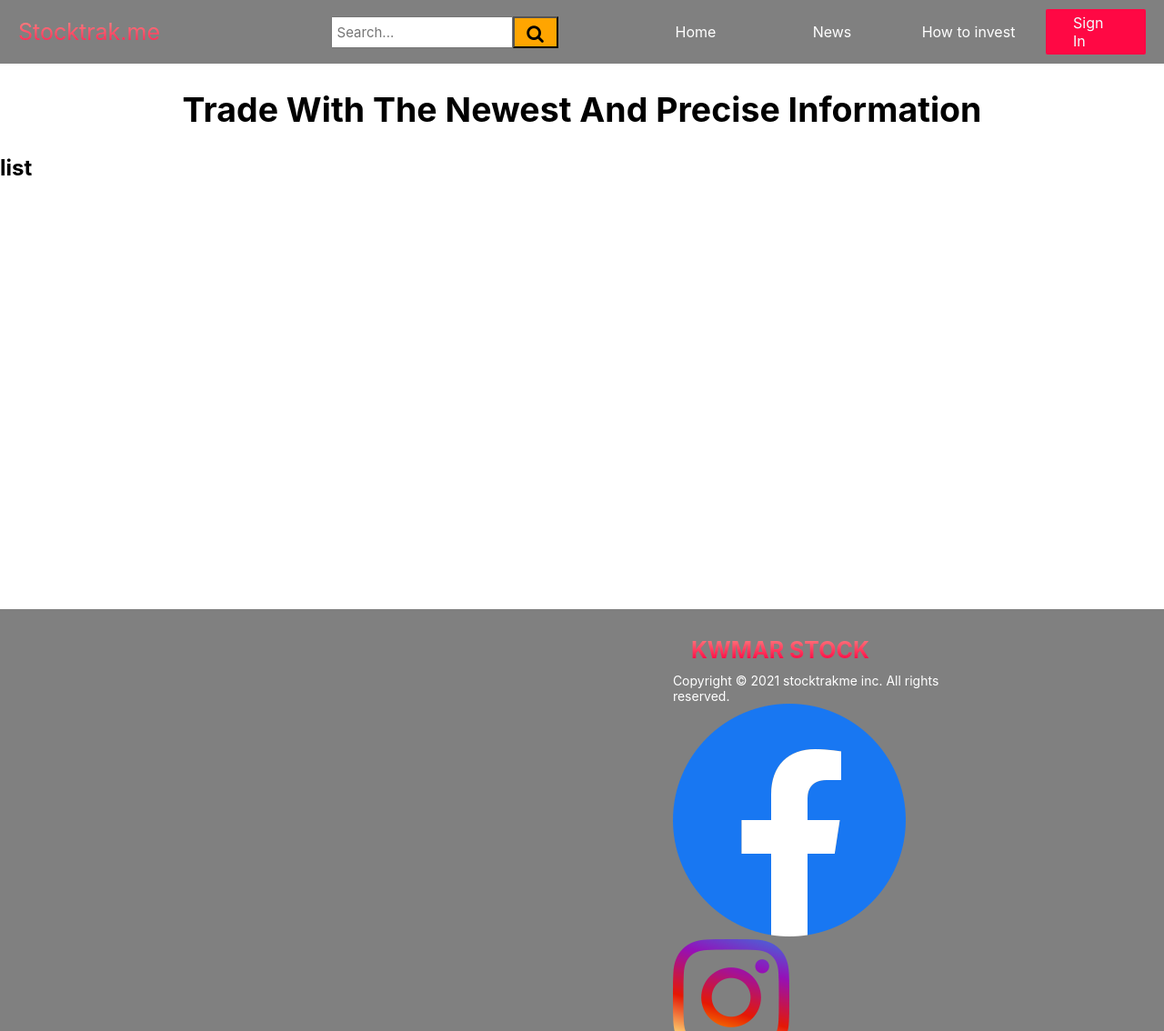
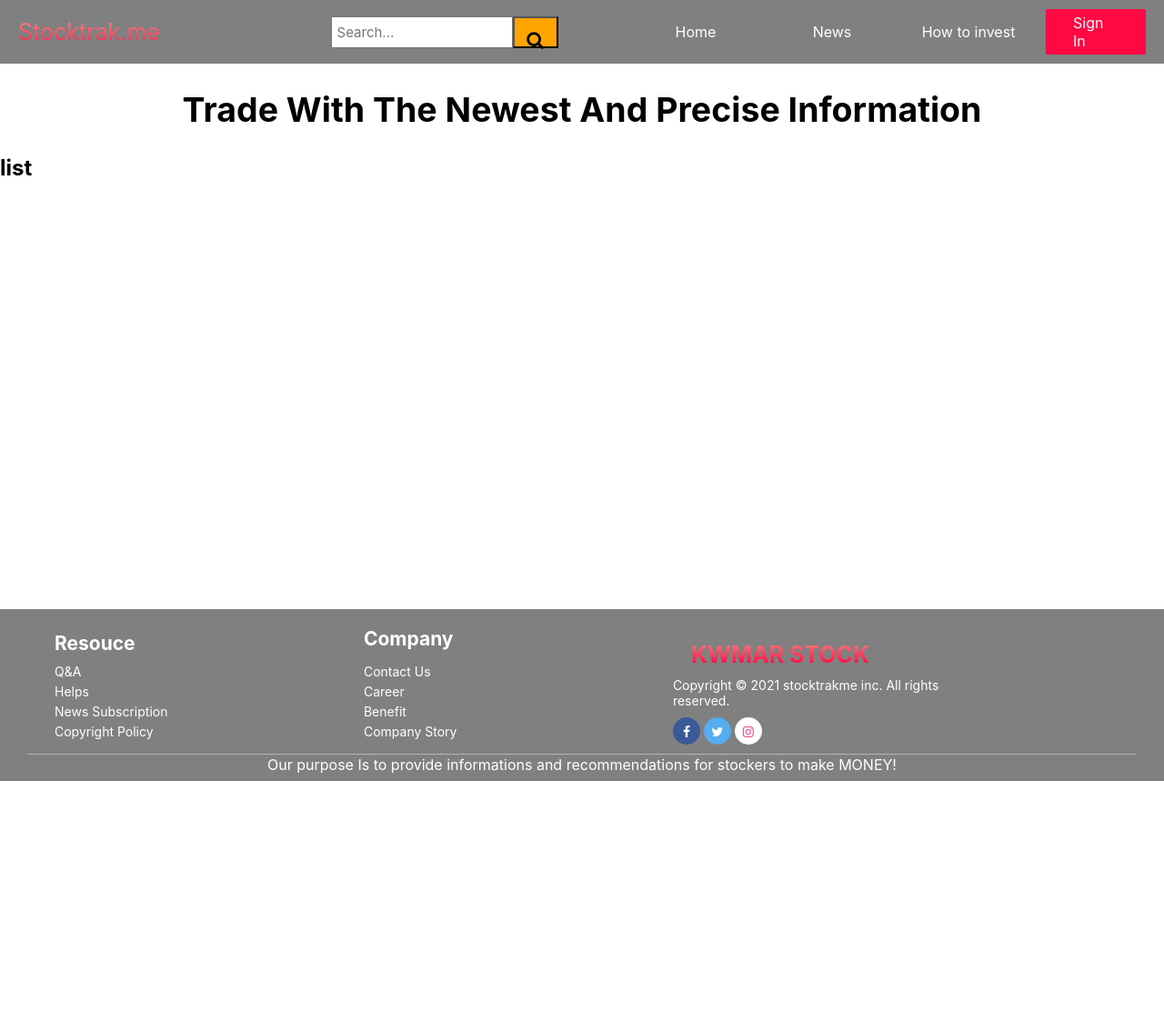
Before and after one commit to liuwei0915/seniorweb, a plain HTML site: page index.html in a window 1280 px wide. Shown: the top 1134 px of the page at 91% size. After the commit the page ends 859 px from the top, so only its background shows below. Drawn offline with Linux system fonts and the light colour scheme.

Commit message:
social media logo

```diff
--- a/index.html
+++ b/index.html
@@ -80,9 +80,9 @@
                 <P>Copyright © 2021 stocktrakme inc. All rights reserved.</P>
 
                 <div class='app-logo'>
-                    <img src="images/fblogoicon.png">
-                    <img src="images/instagramlogoicon.png">
-                    <img src="images/twitterlogoicon.png">
+                    <a href="#" class="fa fa-facebook"></a>
+                    <a href="#" class="fa fa-twitter"></a>
+                    <a href="#" class="fa fa-instagram"></a>
                 </div>
             </div>
         </div>
@@ -96,10 +96,10 @@
     </div>
 </body>
 
-    <script>
+<script>
     var menulist = document.getElementById("menulist");
 
-function menutoggle() {
+    function menutoggle() {
     if (menulist.style.maxHeight == "0px") {
         menulist.style.maxHeight = "200px";
 
@@ -109,6 +109,5 @@ function menutoggle() {
     }
 
 }
-
-</Script>
+</script>
 </html>
--- a/style.css
+++ b/style.css
@@ -200,13 +200,40 @@
 .footer-col-2 ol{
     padding-top: 5px;
 }
-/*
+
 .app-logo{
-    margin-top:20px;
+    align-items: center;
+    margin-top: 10px;
+    height: 30px;
+
 }
-.app-logo img{
-    width: 140 px;
-}*/
+.app-logo a{
+
+}
+.fa {
+    padding-top: 9px;
+    text-decoration: none;
+    text-align: center;
+    border-radius: 50%;
+}
+
+.fa-facebook{
+    background: #3b5998;
+    color: white;
+}
+.fa-twitter {
+    background: #55acee;
+    color: white;
+}
+.fa-instagram {
+    background: white;
+    color: #e84393;
+}
+.app-logo a{
+    height: 30px;
+    width: 30px;
+
+}
 .last{
     text-align: center;
     justify-content: center;
```
